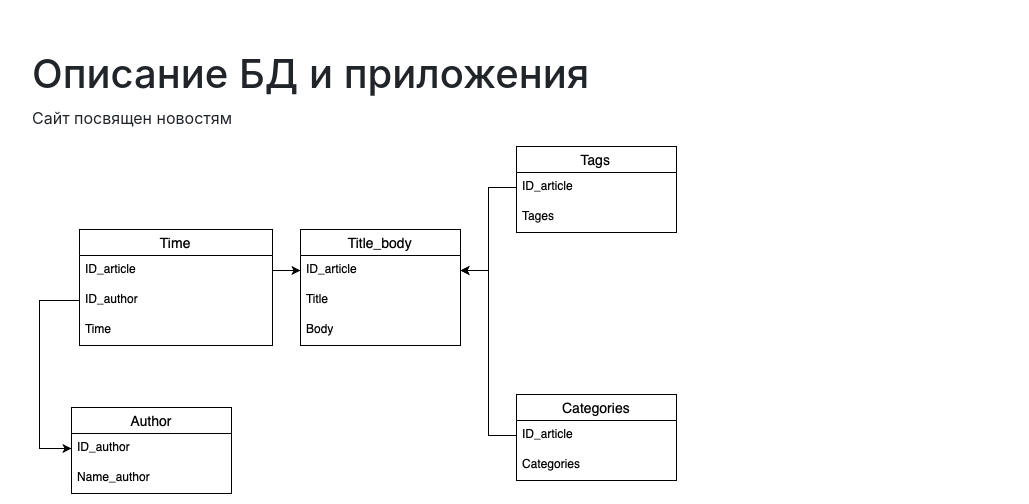
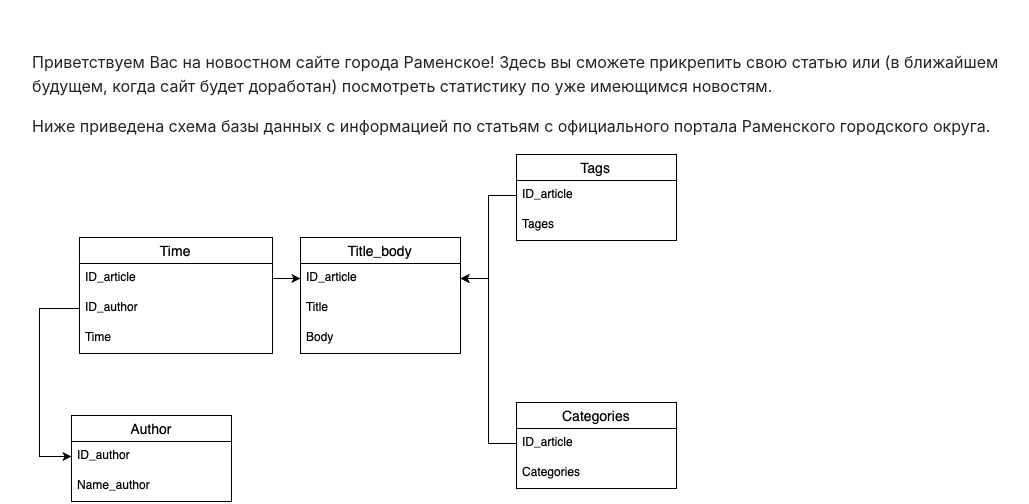
Before and after one commit to Dasha1480/hw3, a Flask app: page / in a window 1280 px wide. Shown: the part 56-560 px from the top of the page, without its empty margins (96-1125 px from the left). Run offline with Flask 3, Linux system fonts and the light colour scheme.

Commit message:
Update index.html

```diff
--- a/templates/index.html
+++ b/templates/index.html
@@ -3,7 +3,9 @@
 {% block title %} База фильмов {% endblock %}
 
 {% block content %}
-    <h1>Описание БД и приложения</h1>
-    <p> Сайт посвящен новостям</p>
+
+    <p> Приветствуем Вас на новостном сайте города Раменское! Здесь вы сможете прикрепить свою статью или (в ближайшем будущем, когда сайт будет доработан) посмотреть статистику по уже имеющимся новостям.</p>
+    <p> </p>
+    <p> Ниже приведена схема базы данных с информацией по статьям с официального портала Раменского городского округа.</p>
     <img src="static/Articles.png">
 {% endblock %}
```
